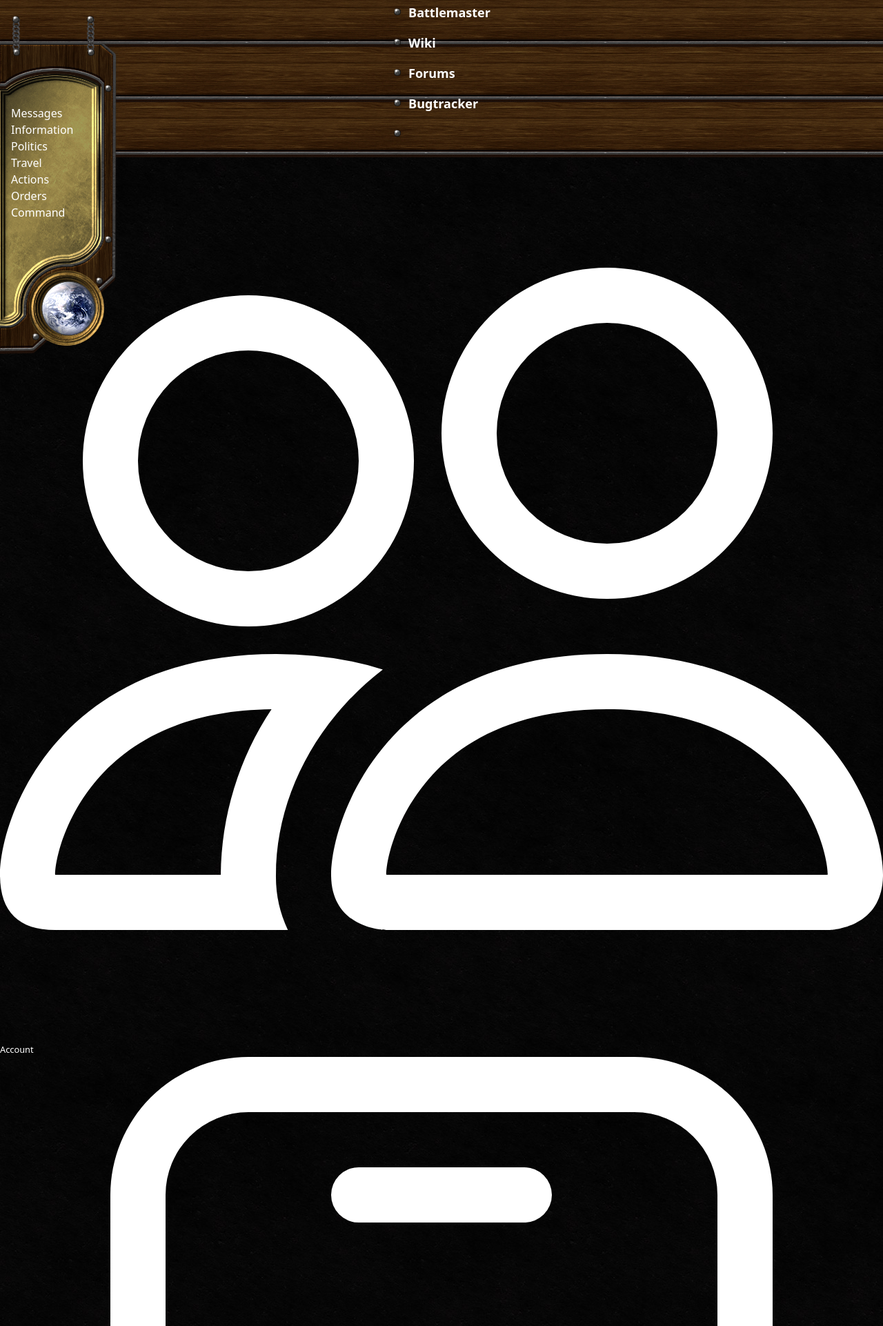
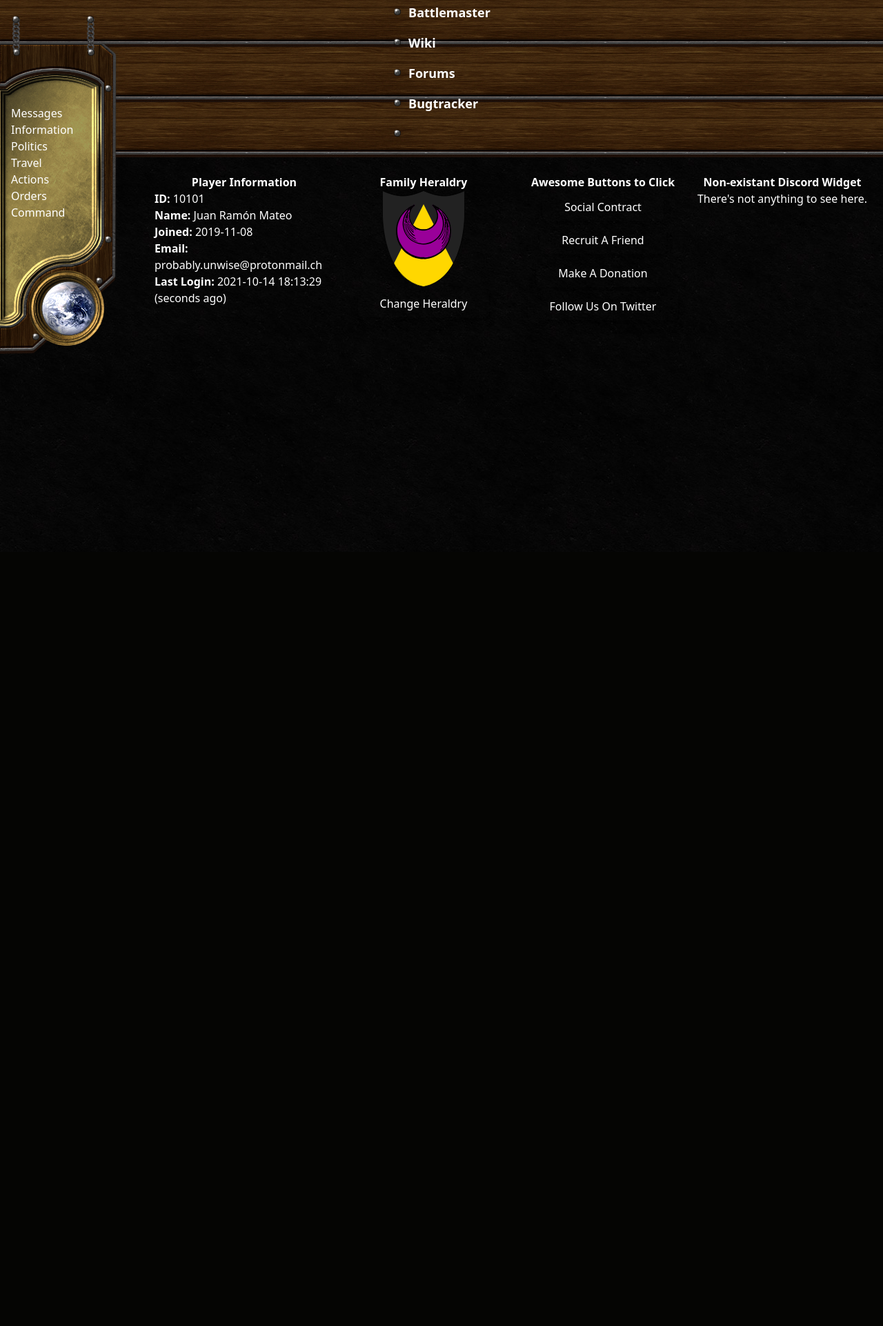
Before and after one commit to ProbablyUnwise/Moxie, a PHP site: page / in a window 1280 px wide. Shown: the top 1922 px of the page at 69% size. After the commit the page ends 796 px from the top, so only its background shows below. Run offline with PHP 8.4, Linux system fonts and the light colour scheme; style sheets or scripts are compiled from the project's sources.

Commit message:
renaming divs and moving css to make things cleaner

```diff
--- a/src/index.php
+++ b/src/index.php
@@ -3,7 +3,7 @@ include "header.php";
 include "sidebar.php";
 ?>
 
-<div id="player" class="grid grid-cols-1 sm:grid-cols-4 px-4">
+<div id="playerinformation">
   <div><!-- first -->
     <h1>
       Player Information
--- a/src/main.css
+++ b/src/main.css
@@ -7,52 +7,68 @@ body {
     @apply text-white m-0 p-0;
 }
 
-.titlebar {
+#titlebar {
     background-image: url("../src/parts/img/bm-title-bar.jpg");
-    @apply bg-bottom flex flex-row justify-center items-center py-1 font-bold sm:text-lg text-xs;
+    @apply bg-bottom flex flex-row justify-center items-center py-1 font-bold lg:text-lg text-xs;
 }
 
-.titlebar ul {
+#titlebar ul {
     list-style-image: url("../src/parts/img/bm-rivet.png");
     @apply list-inside;
 }
 
-.titlebar li {
+#titlebar li {
     @apply px-1 pb-4;
 }
 
-.sidebar {
-    @apply hidden sm:inline fixed top-2;
+#pagemenus {
+    @apply grid grid-cols-2;
 }
 
-.menu {
-    @apply hidden sm:inline z-10 absolute mt-36 ml-4;
+#pcmenu {
+    @apply hidden lg:inline fixed top-2;
 }
 
-.panel {
-    @apply hidden sm:inline z-0;
+#mobilemenu {
+    @apply col-span-2 grid grid-cols-5 gap-2 my-4 mx-2 lg:hidden text-center;
 }
 
-.globe {
-    @apply hidden sm:inline z-0;
+#menu {
+    @apply hidden lg:inline z-10 absolute mt-36 ml-4;
 }
 
-.content {
-    @apply sm:ml-52 mt-6;
+#panel {
+    @apply hidden lg:inline z-0;
 }
 
-#player div {
+#globe {
+    @apply hidden lg:inline z-0;
+}
+
+#pagecontent {
+    @apply lg:ml-52 mt-6 col-span-2;
+}
+
+#playerinformation {
+    @apply grid grid-cols-1 lg:grid-cols-4 px-4;
+}
+
+#playerinformation div {
     @apply pb-8;
 }
 
-#player h1 {
+#playerinformation h1 {
     @apply font-bold text-center;
 }
 
-#player p {
+#playerinformation p {
     @apply flex flex-col justify-center items-center;
 }
 
-#player button {
-    @apply rounded-md m-2 sm:m-1 w-11/12 sm:w-auto py-2 px-8 shadow-lg;
+#playerinformation button {
+    @apply rounded-md m-2 lg:m-1 w-11/12 lg:w-auto py-2 px-8 shadow-lg;
 }
+
+#characterinformation {
+    @apply grid grid-cols-1 lg:grid-cols-4 px-4;
+}
--- a/src/sidebar.php
+++ b/src/sidebar.php
@@ -1,4 +1,4 @@
-<div class="titlebar">
+<div id="titlebar">
     <!-- top titlebar -->
     <ul class="flex">
         <li>Battlemaster</li>
@@ -8,11 +8,11 @@
         <li>&nbsp;</li><!-- blank li for ending rivet -->
     </ul>
 </div>
-<div class="grid grid-cols-2">
+<div id="pagemenus">
     <!-- split rest of page into two col -->
-    <div class="sidebar">
-        <!-- sidebar menu -->
-        <div class="menu">
+    <div id="pcmenu">
+        <!-- sidebar menu for pcs -->
+        <div id="menu">
             <ul>
                 <li>Messages</li>
                 <li>Information</li>
@@ -23,17 +23,17 @@
                 <li>Command</li>
             </ul>
         </div>
-        <div class="panel">
+        <div id="panel">
             <!-- sidebar background -->
             <a href="#"><img src="../src/parts/img/bm-menu-top.png" alt="menu panel"></a>
         </div>
-        <div class="globe">
+        <div id="globe">
             <!-- day/night globe -->
             <a href="index.php"><img src="../src/parts/img/bm-menu-bottom-day.png" alt="globe day"></a>
         </div>
     </div>
 
-    <div class="col-span-2 grid grid-cols-5 gap-2 my-4 mx-2 sm:hidden text-center">
+    <div id="mobilemenu">
         <div>
             <svg xmlns="http://www.w3.org/2000/svg" fill="white" class="bi bi-people" viewBox="0 0 16 16">
                 <path
@@ -80,5 +80,5 @@
         </div>
     </div>
 
-    <div class="content col-span-2">
+    <div id="pagecontent">
         <!-- main page content -->
```
